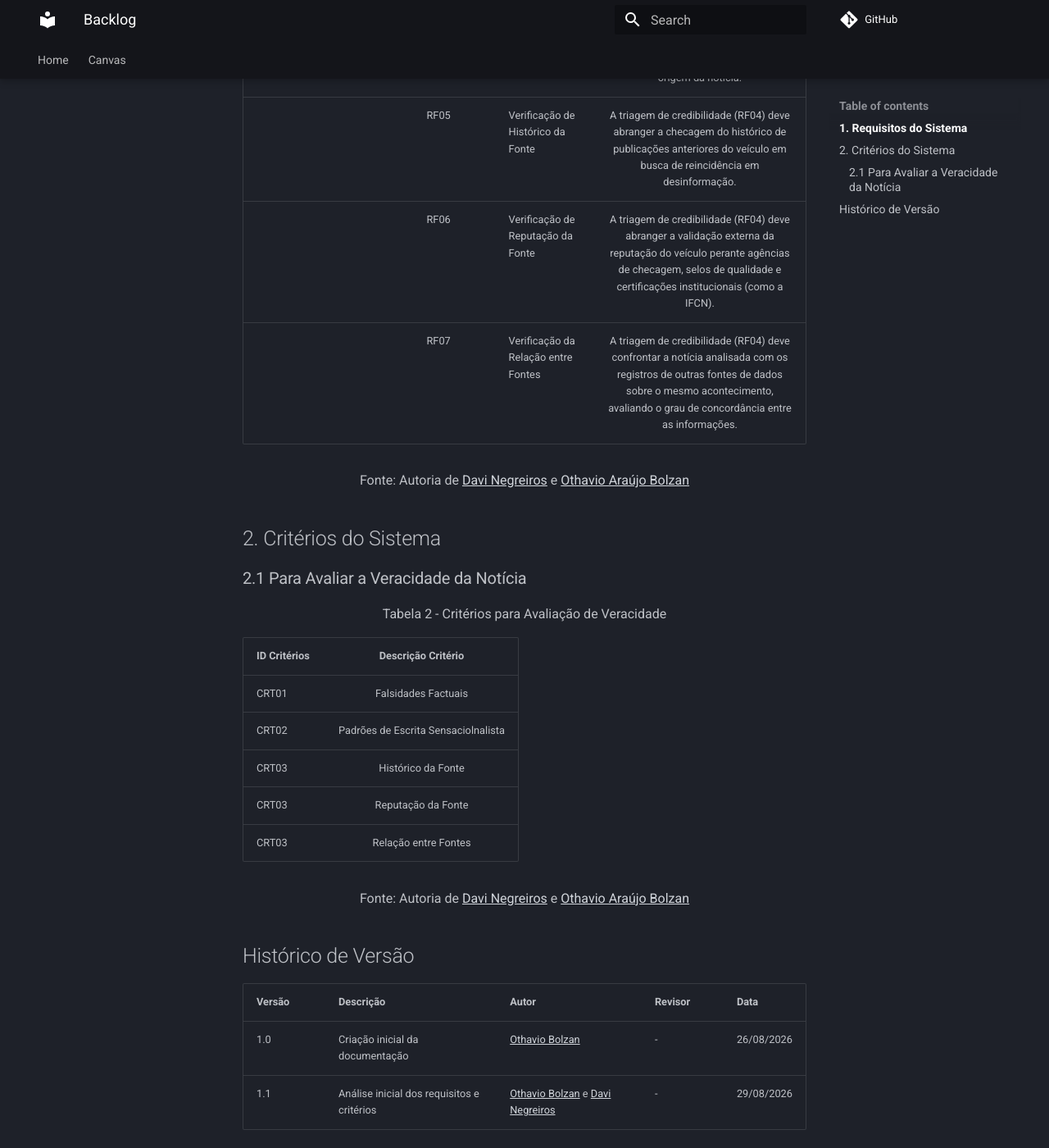
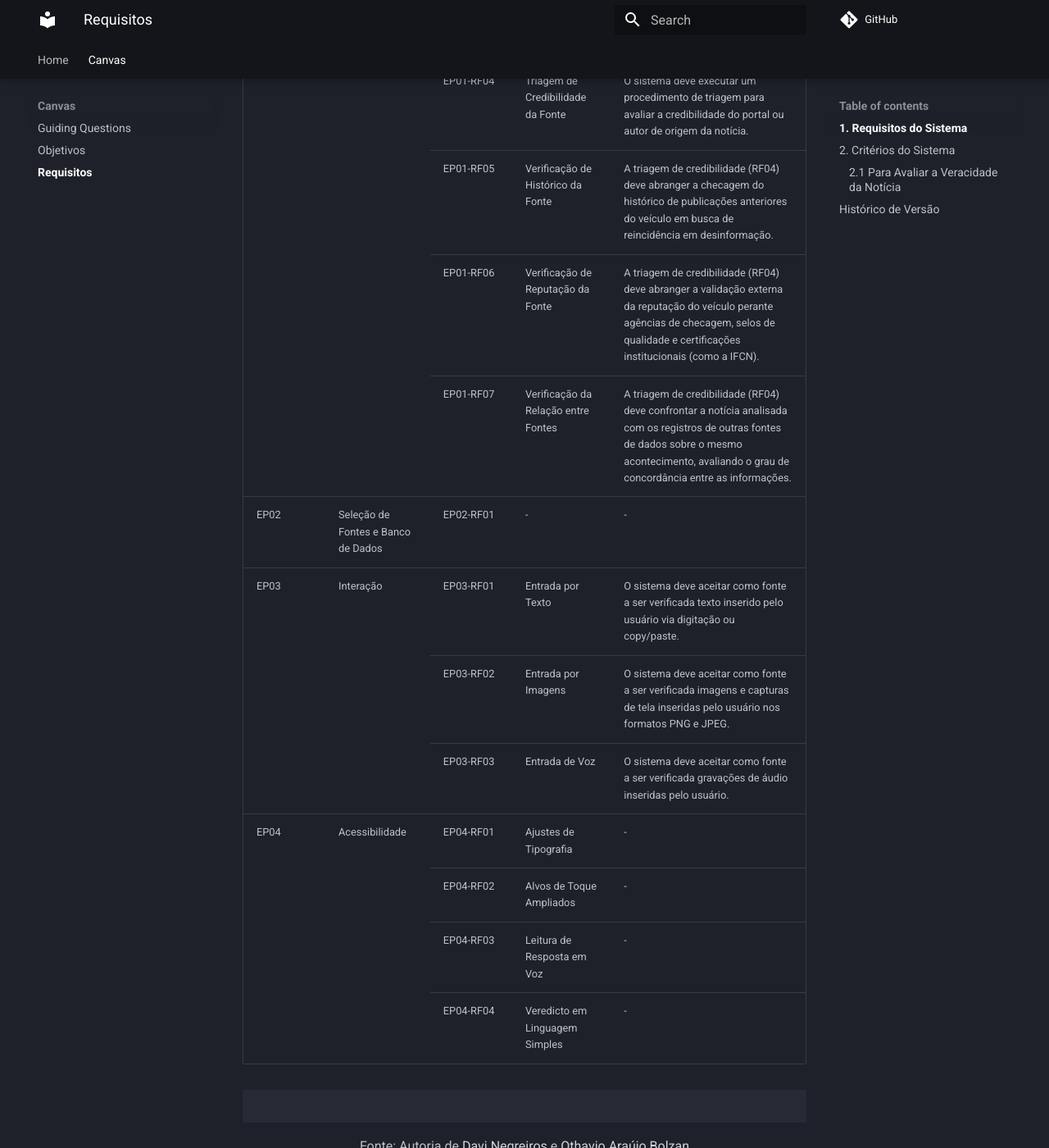
Before and after one commit to unb-Sistemas-de-Machine-learning/challenge_1_andromeda, an MkDocs documentation site: the page built from docs/01_Canvas/03_backlog.md, in a window 1280 px wide and 1400 px high, scrolled down 737 px. Shown: the whole window at 82% size. Built offline with MkDocs 1.6.1 and Material for MkDocs 9.7.7, drawn with Linux system fonts in a browser that asks for light colours; comment, search, counter and statistics services are not loaded; some of the changed text lies outside the part shown.

Commit message:
docs: adicição de requisitos

```diff
--- a/docs/01_Canvas/03_backlog.md
+++ b/docs/01_Canvas/03_backlog.md
@@ -1,19 +1,115 @@
-#  Backlog
-
+# Backlog
 
 ## 1. Requisitos do Sistema
 
 <p align="center">Tabela 1 - Backlog de Requisitos </p>
 
-|  ID Épico | Nome Épico |  ID Requisito | Nome Requisito |Descrição Requisito |
-| :--- | :--- | :--- | :--- | :---: |
-| EP01  | Avaliação das Notícias| RF01 | Detecção de Falsidades Factuais | O sistema deve ser capaz de identificar a presença de falsidades factuais na notícia através do cruzamento da própria notícia com uma base de dados com conhecimentos incontestáveis. |
-|  | | RF02 | Base de Dados de Padrões de Escrita | O sistema deve registrar e manter atualizados padrões linguísticos e estruturais comuns em notícias falsas e sensacionalistas. |
-|  | | RF03 | Análise de Padrões de Escrita | O sistema deve comparar o texto da notícia com os padrões de escrita definidos no RF02 para detectar indícios de viés falso ou sensacionalista. |
-|  | | RF04 | Triagem de Crediblidade da Fonte | O sistema deve executar um procedimento de triagem para avaliar a credibilidade do portal ou autor de origem da notícia. |
-|  | | RF05 | Verificação de Histórico da Fonte | A triagem de credibilidade (RF04) deve abranger a checagem do histórico de publicações anteriores do veículo em busca de reincidência em desinformação. |
-|  | | RF06 | Verificação de Reputação da Fonte | A triagem de credibilidade (RF04) deve abranger a validação externa da reputação do veículo perante agências de checagem, selos de qualidade e certificações institucionais (como a IFCN).|
-|  | | RF07 | Verificação da Relação entre Fontes | A triagem de credibilidade (RF04) deve confrontar a notícia analisada com os registros de outras fontes de dados sobre o mesmo acontecimento, avaliando o grau de concordância entre as informações.|
+<table>
+  <thead>
+    <tr>
+      <!-- Primeiro nível de cabeçalho (Agrupadores) -->
+      <th colspan="2">Épico</th>
+      <th colspan="3">Requisito</th>
+    </tr>
+    <tr>
+      <!-- Segundo nível de cabeçalho (Campos) -->
+      <th>ID Épico</th>
+      <th>Nome Épico</th>
+      <th>ID Requisito</th>
+      <th>Nome Requisito</th>
+      <th>Descrição Requisito</th>
+    </tr>
+  </thead>
+  <tbody>
+    <!-- ÉPICO 01 -->
+    <tr>
+      <td rowspan="7">EP01</td>
+      <td rowspan="7">Avaliação das Notícias</td>
+      <td>EP01-RF01</td>
+      <td>Detecção de Falsidades Factuais</td>
+      <td>O sistema deve ser capaz de identificar a presença de falsidades factuais na notícia através do cruzamento da própria notícia com uma base de dados com conhecimentos incontestáveis.</td>
+    </tr>
+    <tr>
+      <td>EP01-RF02</td>
+      <td>Base de Dados de Padrões de Escrita</td>
+      <td>O sistema deve registrar e manter atualizados padrões linguísticos e estruturais comuns em notícias falsas e sensacionalistas.</td>
+    </tr>
+    <tr>
+      <td>EP01-RF03</td>
+      <td>Análise de Padrões de Escrita</td>
+      <td>O sistema deve comparar o texto da notícia com os padrões de escrita definidos no RF02 para detectar indícios de viés falso ou sensacionalista.</td>
+    </tr>
+    <tr>
+      <td>EP01-RF04</td>
+      <td>Triagem de Credibilidade da Fonte</td>
+      <td>O sistema deve executar um procedimento de triagem para avaliar a credibilidade do portal ou autor de origem da notícia.</td>
+    </tr>
+    <tr>
+      <td>EP01-RF05</td>
+      <td>Verificação de Histórico da Fonte</td>
+      <td>A triagem de credibilidade (RF04) deve abranger a checagem do histórico de publicações anteriores do veículo em busca de reincidência em desinformação.</td>
+    </tr>
+    <tr>
+      <td>EP01-RF06</td>
+      <td>Verificação de Reputação da Fonte</td>
+      <td>A triagem de credibilidade (RF04) deve abranger a validação externa da reputação do veículo perante agências de checagem, selos de qualidade e certificações institucionais (como a IFCN).</td>
+    </tr>
+    <tr>
+      <td>EP01-RF07</td>
+      <td>Verificação da Relação entre Fontes</td>
+      <td>A triagem de credibilidade (RF04) deve confrontar a notícia analisada com os registros de outras fontes de dados sobre o mesmo acontecimento, avaliando o grau de concordância entre as informações.</td>
+    </tr>
+    <!-- ÉPICO 02 -->
+    <tr>
+      <td>EP02</td>
+      <td>Seleção de Fontes e Banco de Dados</td>
+      <td>EP02-RF01</td>
+      <td>-</td>
+      <td>-</td>
+    </tr>
+    <!-- ÉPICO 03 - Interação -->
+    <tr>
+      <td rowspan="3">EP03</td>
+      <td rowspan="3">Interação</td>
+      <td>EP03-RF01</td>
+      <td>Entrada por Texto</td>
+      <td>O sistema deve aceitar como fonte a ser verificada texto inserido pelo usuário via digitação ou copy/paste.</td>
+    </tr>
+    <tr>
+      <td>EP03-RF02</td>
+      <td>Entrada por Imagens</td>
+      <td>O sistema deve aceitar como fonte a ser verificada imagens e capturas de tela inseridas pelo usuário nos formatos PNG e JPEG.</td>
+    </tr>
+    <tr>
+      <td>EP03-RF03</td>
+      <td>Entrada de Voz</td>
+      <td>O sistema deve aceitar como fonte a ser verificada gravações de áudio inseridas pelo usuário.</td>
+    </tr>
+    <!-- ÉPICO 04 - Acessibilidade -->
+    <tr>
+      <td rowspan="4">EP04</td>
+      <td rowspan="4">Acessibilidade</td>
+      <td>EP04-RF01</td>
+      <td>Ajustes de Tipografia</td>
+      <td>-</td>
+    </tr>
+    <tr>
+      <td>EP04-RF02</td>
+      <td>Alvos de Toque Ampliados</td>
+      <td>-</td>
+    </tr>
+    <tr>
+      <td>EP04-RF03</td>
+      <td>Leitura de Resposta em Voz</td>
+      <td>-</td>
+    </tr>
+    <tr>
+      <td>EP04-RF04</td>
+      <td>Veredicto em Linguagem Simples</td>
+      <td>-</td>
+    </tr>
+  </tbody>
+</table>
 
 <p align="center">Fonte: Autoria de <a href="https://github.com/DaviNegreiros">Davi Negreiros</a> e <a href="https://github.com/bolzanMGB">Othavio Araújo Bolzan</a></p>
 
@@ -23,18 +119,32 @@
 
 <p align="center">Tabela 2 - Critérios para Avaliação de Veracidade </p>
 
-|  ID Critérios | Descrição Critério |
-| :--- |  :---: |
-| CRT01  | Falsidades Factuais |
-| CRT02  | Padrões de Escrita Sensaciolnalista |
-| CRT03  | Histórico da Fonte|
-| CRT03  | Reputação da Fonte|
-| CRT03  | Relação entre Fontes|
+| ID Critérios |         Descrição Critério         |
+| :----------- | :--------------------------------: |
+| CRT01        |        Falsidades Factuais         |
+| CRT02        | Padrões de Escrita Sensacionalista |
+| CRT03        |         Histórico da Fonte         |
+| CRT03        |         Reputação da Fonte         |
+| CRT03        |        Relação entre Fontes        |
 
 <p align="center">Fonte: Autoria de <a href="https://github.com/DaviNegreiros">Davi Negreiros</a> e <a href="https://github.com/bolzanMGB">Othavio Araújo Bolzan</a></p>
 
+<!-- ### 2.2 Para Escolha de Fonte
+
+<p align="center">Tabela 2 - Critérios para Avaliação de Veracidade </p>
+
+| ID Critérios |         Descrição Critério         |
+| :----------- | :--------------------------------: |
+| CRT01        |        Falsidades Factuais         |
+| CRT02        | Padrões de Escrita Sensacionalista |
+| CRT03        |         Histórico da Fonte         |
+| CRT03        |         Reputação da Fonte         |
+| CRT03        |        Relação entre Fontes        |
+
+<p align="center">Fonte: Autoria de <a href="https://github.com/DaviNegreiros">Davi Negreiros</a> e <a href="https://github.com/bolzanMGB">Othavio Araújo Bolzan</a></p> -->
 
 ## Histórico de Versão
+
 <table classa= "full-width-table">
   <thead>
     <tr>
--- a/mkdocs.yml
+++ b/mkdocs.yml
@@ -25,3 +25,4 @@ nav:
   - Canvas:
     - Guiding Questions: 01_Canvas/01_guidingQuestions.md
     - Objetivos: 01_Canvas/02_objetivos.md
+    - Requisitos: 01_Canvas/03_backlog.md
```
Also changed, not shown: docs/index.md (+1 -0 lines), docs/01_Canvas/04_fluxos.md (added).
